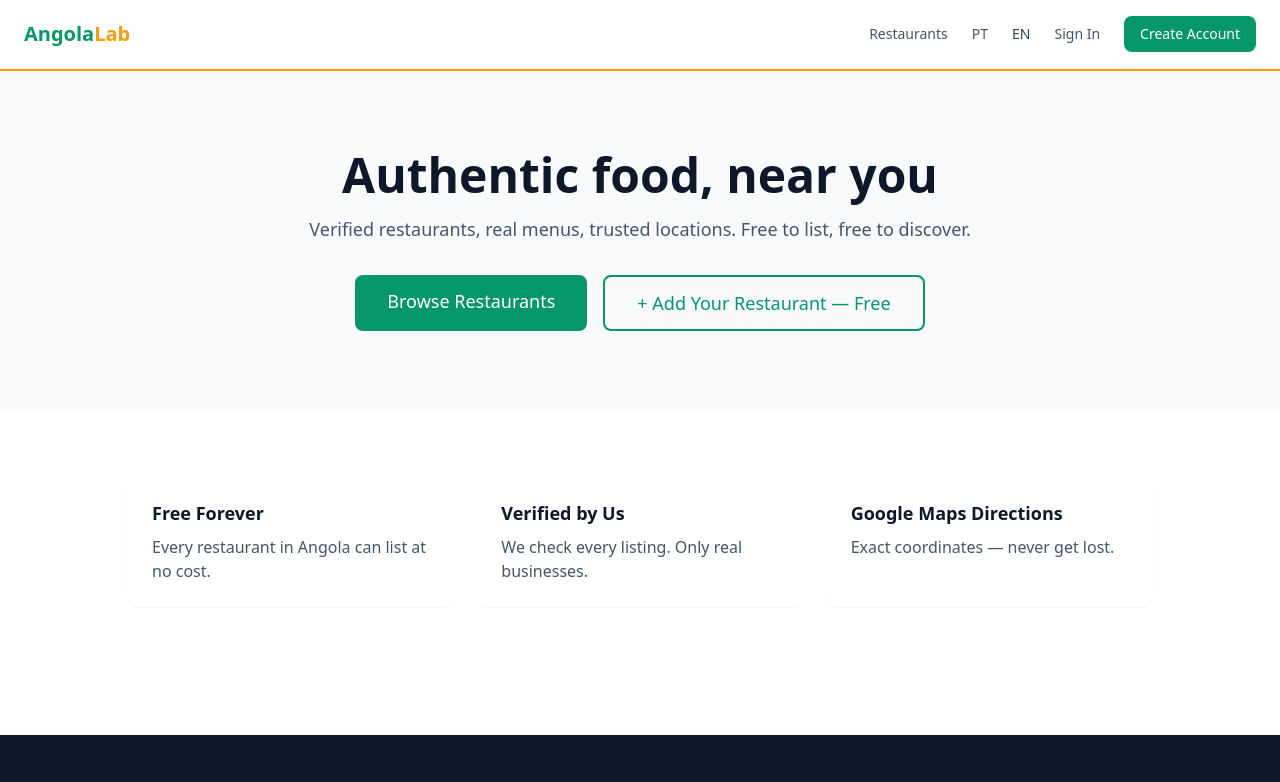
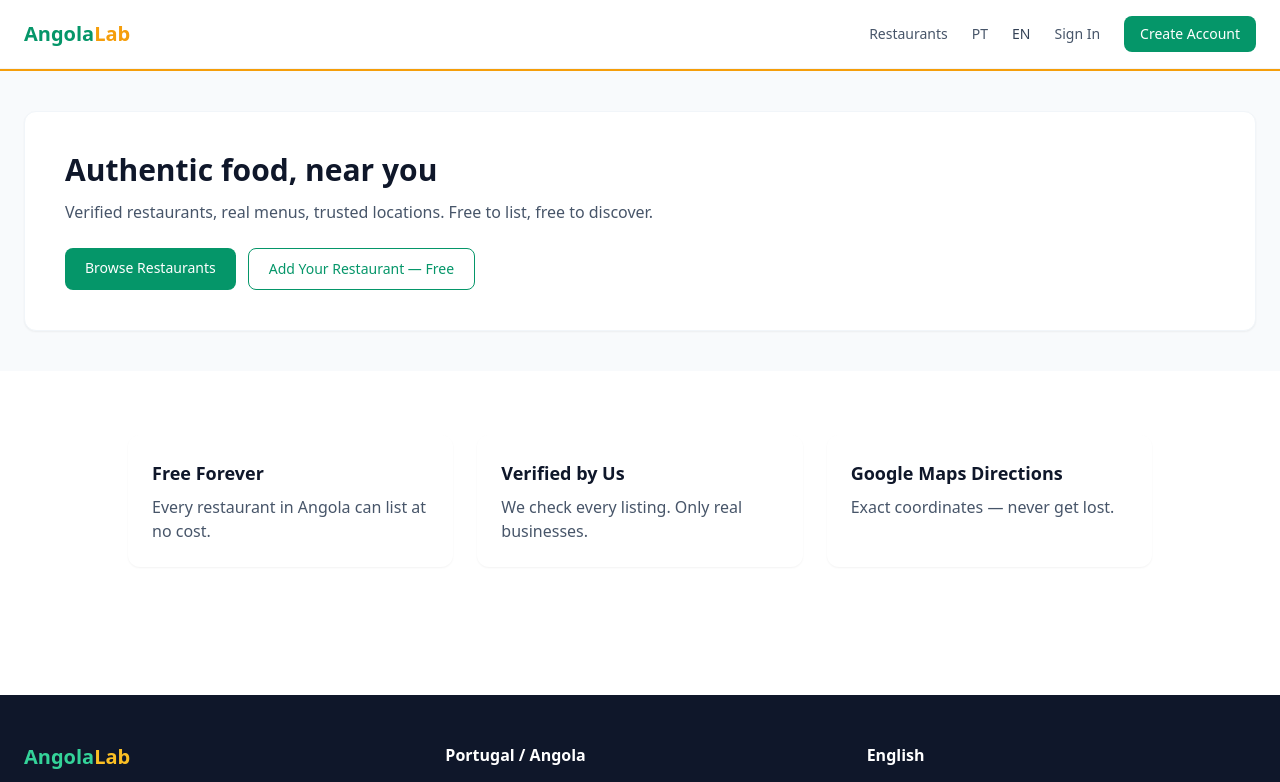
Before and after one commit to oswaldodeal/angolalab-restaurants, a Next.js app: page /en in a window 1280 px wide. Shown: the top 782 px of the page. Built offline with nearby package versions, Linux system fonts and the light colour scheme.

Commit message:
Revise English home page layout and styling

```diff
--- a/app/en/page.tsx
+++ b/app/en/page.tsx
@@ -4,21 +4,32 @@ export default function EnglishHomePage() {
   return (
     <main>
       {/* HERO — No header above! Layout already has the header ✅ */}
-      <section className="w-full bg-slate-50 py-20 px-6">
-        <div className="max-w-4xl mx-auto text-center">
-          <h1 className="text-4xl md:text-5xl font-bold text-slate-900 mb-4">
+      <section className="w-full bg-slate-50 py-10 px-6">
+  <div className="max-w-7xl mx-auto">
+    <div className="bg-white rounded-xl shadow-sm border border-slate-100 p-8 md:p-10">
+      <h1 className="text-2xl md:text-3xl font-bold text-slate-900 mb-3">
         Authentic food, near you
       </h1>
-          <p className="text-lg text-slate-600 mb-8 max-w-2xl mx-auto">
+
+      <p className="text-slate-600 text-sm md:text-base mb-6 max-w-2xl">
         Verified restaurants, real menus, trusted locations. Free to list, free to discover.
       </p>
-          <div className="flex flex-col sm:flex-row gap-4 justify-center">
-            <Link href="/en/restaurants" className="bg-emerald-600 text-white px-8 py-3 rounded-lg text-lg font-medium hover:bg-emerald-700">
+
+      <div className="flex flex-col sm:flex-row gap-3">
+        <Link
+          href="/en/restaurants"
+          className="bg-emerald-600 text-white px-5 py-2.5 rounded-lg text-sm font-medium hover:bg-emerald-700 transition"
+        >
           Browse Restaurants
         </Link>
-            <Link href="/en/restaurants/submit" className="border-2 border-emerald-600 text-emerald-600 px-8 py-3 rounded-lg text-lg font-medium hover:bg-emerald-50">
-              + Add Your Restaurant — Free
+
+        <Link
+          href="/en/restaurants/submit"
+          className="border border-emerald-600 text-emerald-600 px-5 py-2.5 rounded-lg text-sm font-medium hover:bg-emerald-50 transition"
+        >
+          Add Your Restaurant — Free
         </Link>
+      </div>
     </div>
   </div>
 </section>
```
Lines whose indentation alone changed are shown as unchanged.
